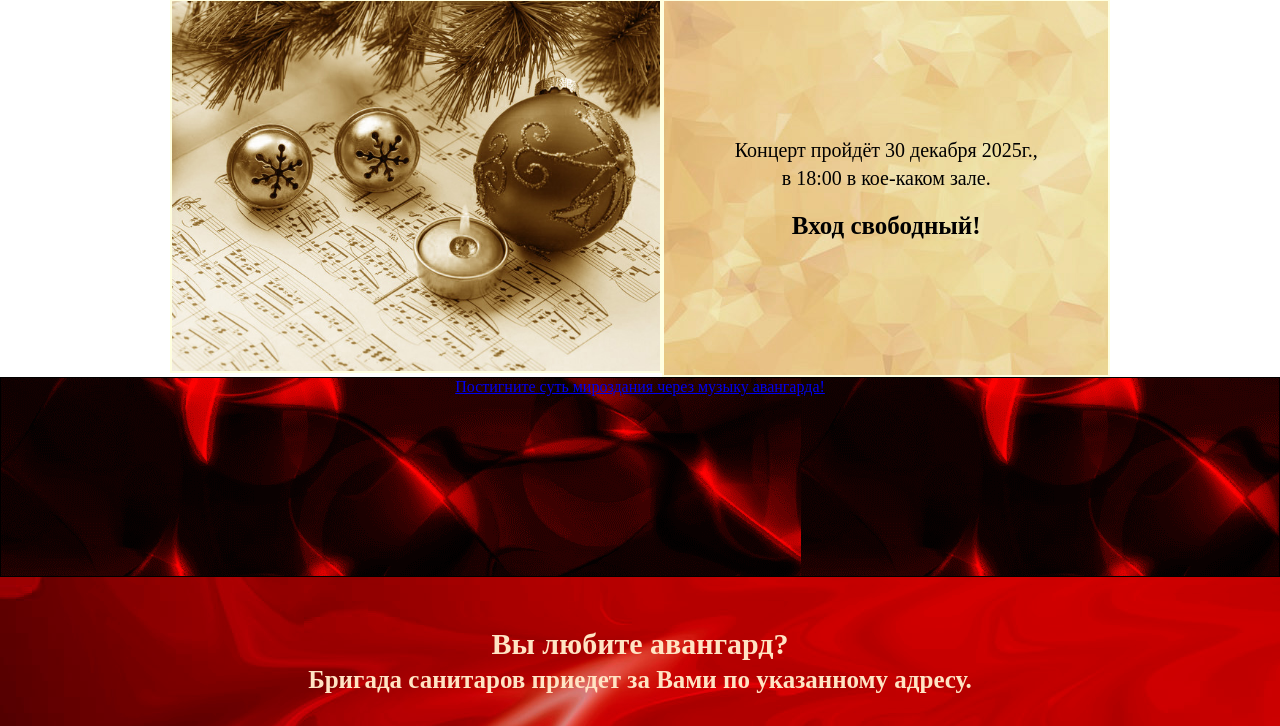
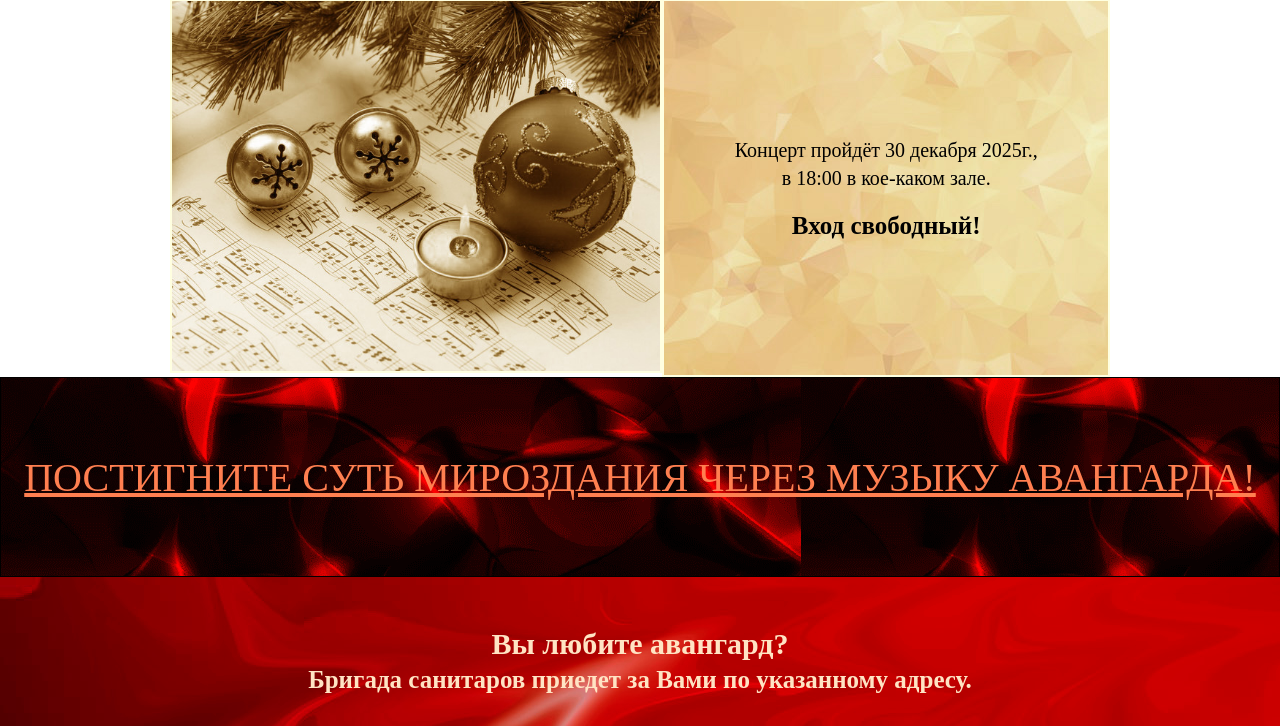
Before and after one commit to fairy-tale-composer/chocolatier-and-floor-cover-websites, a PHP site: page / in a window 1280 px wide. Shown: the part 1757-2483 px from the top of the page. Run offline with PHP 8.4, Linux system fonts and the light colour scheme.

Commit message:
Update main.css

```diff
--- a/css/main.css
+++ b/css/main.css
@@ -163,7 +163,7 @@ h2 {
     border: 1px solid black;
 }
 
-.avangardheading h4 {
+.avangardheading a {
     color: coral;
     font-size: 40px;
     line-height: 200px;
```
